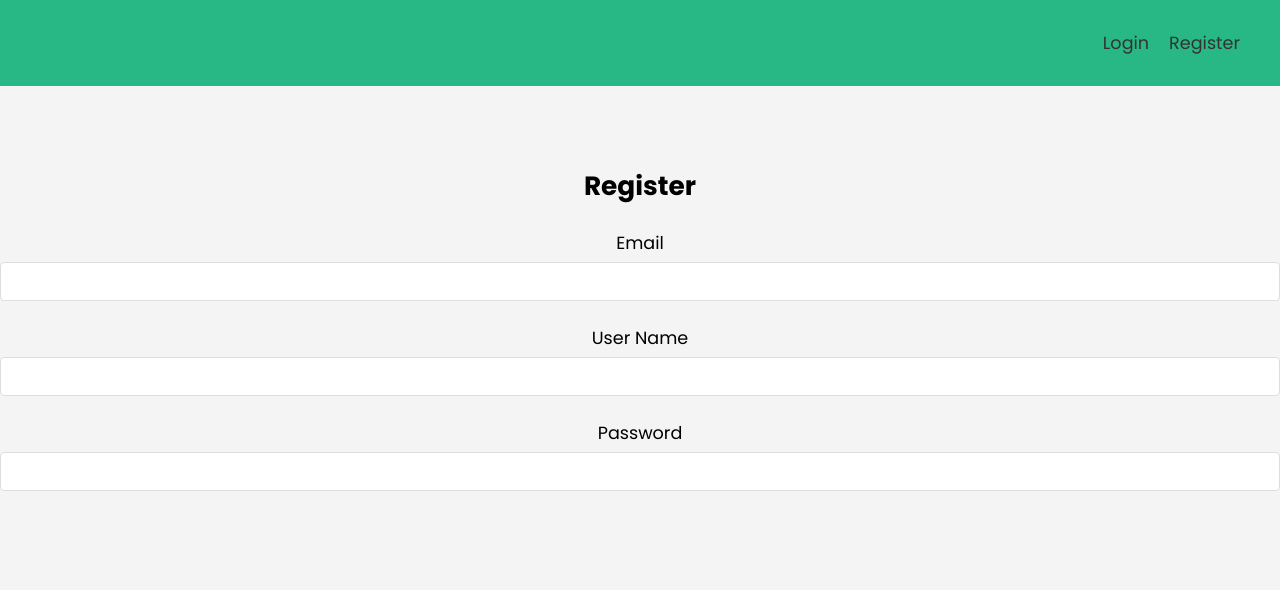
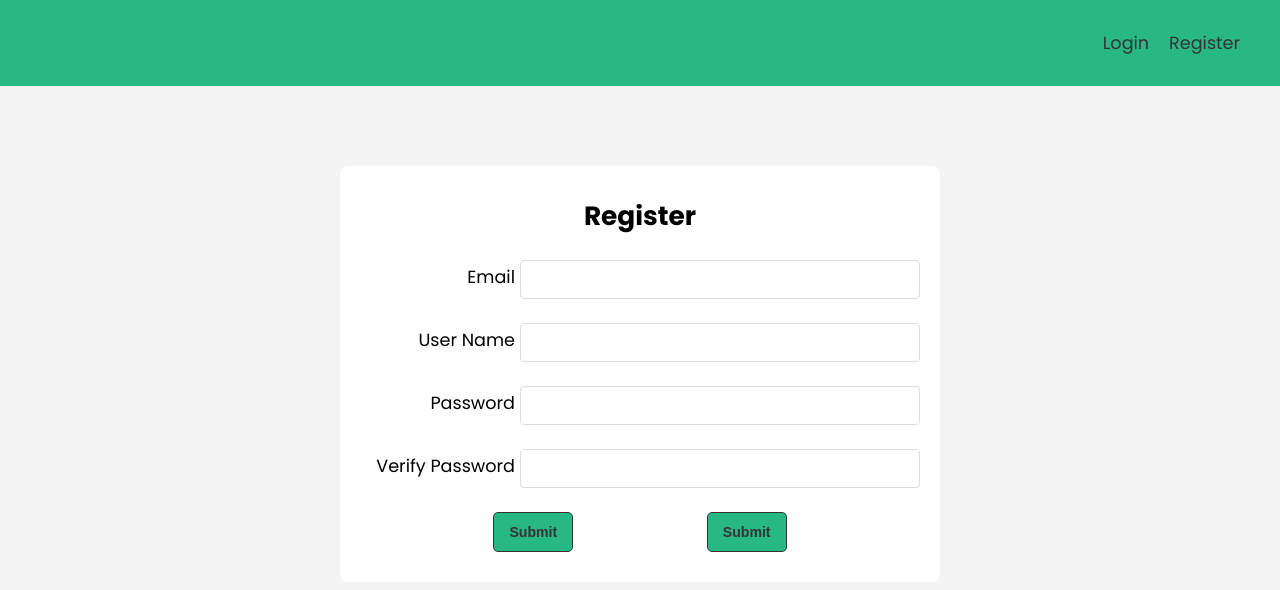
Before and after one commit to jon-cron/hmb, a React (Create React App) app: page /signup in a window 1280 px wide. Shown: the top 590 px of the page. Built offline with nearby package versions, Linux system fonts and the light colour scheme; no server answers.

Commit message:
signup form styling

```diff
--- a/src/App.css
+++ b/src/App.css
@@ -1,5 +1,6 @@
 .App {
   text-align: center;
+  justify-content: center;
 }
 
 .App-logo {
--- a/src/pages/signup/Signup.css
+++ b/src/pages/signup/Signup.css
@@ -0,0 +1,36 @@
+.signup {
+  background: #ffffff;
+  max-width: 600px;
+  margin: auto;
+  border-radius: 8px;
+}
+.signup .form-div {
+  padding: 30px 20px;
+  border-radius: 8px;
+}
+.signup .form-div label {
+  display: flex;
+  justify-content: end;
+  align-items: center;
+}
+.signup .form-div label input {
+  max-width: 400px;
+}
+.signup .form-div label span {
+  padding-right: 5px;
+}
+.signup .form-div .btn-div {
+  justify-content: space-evenly;
+  display: flex;
+}
+.signup .form-div .btn-div button {
+  height: 40px;
+  width: 80px;
+  font-size: 0.8em;
+  color: #333;
+  font-weight: bold;
+  border-radius: 5px;
+  border: 1px solid #333;
+  background: #28b886;
+  cursor: pointer;
+}
--- a/src/pages/signup/Signup.js
+++ b/src/pages/signup/Signup.js
@@ -6,8 +6,10 @@ export default function Signup() {
   const [email, setEmail] = useState("");
   const [password, setPassword] = useState("");
   const [displayName, setDisplayName] = useState("");
+  const [passwordCheck, setPasswordCheck] = useState("");
   return (
     <div className="signup">
+      <div className="form-div">
         <h2>Register</h2>
         <form className="form">
           <label>
@@ -37,7 +39,21 @@ export default function Signup() {
               required
             />
           </label>
+          <label>
+            <span>Verify Password</span>
+            <input
+              type="password"
+              onChange={(e) => setPasswordCheck(e.target.value)}
+              value={passwordCheck}
+              required
+            />
+          </label>
+          <div className="btn-div">
+            <button>Submit</button>
+            <button>Submit</button>
+          </div>
         </form>
+      </div>
     </div>
   );
 }
```
Lines whose indentation alone changed are shown as unchanged.
